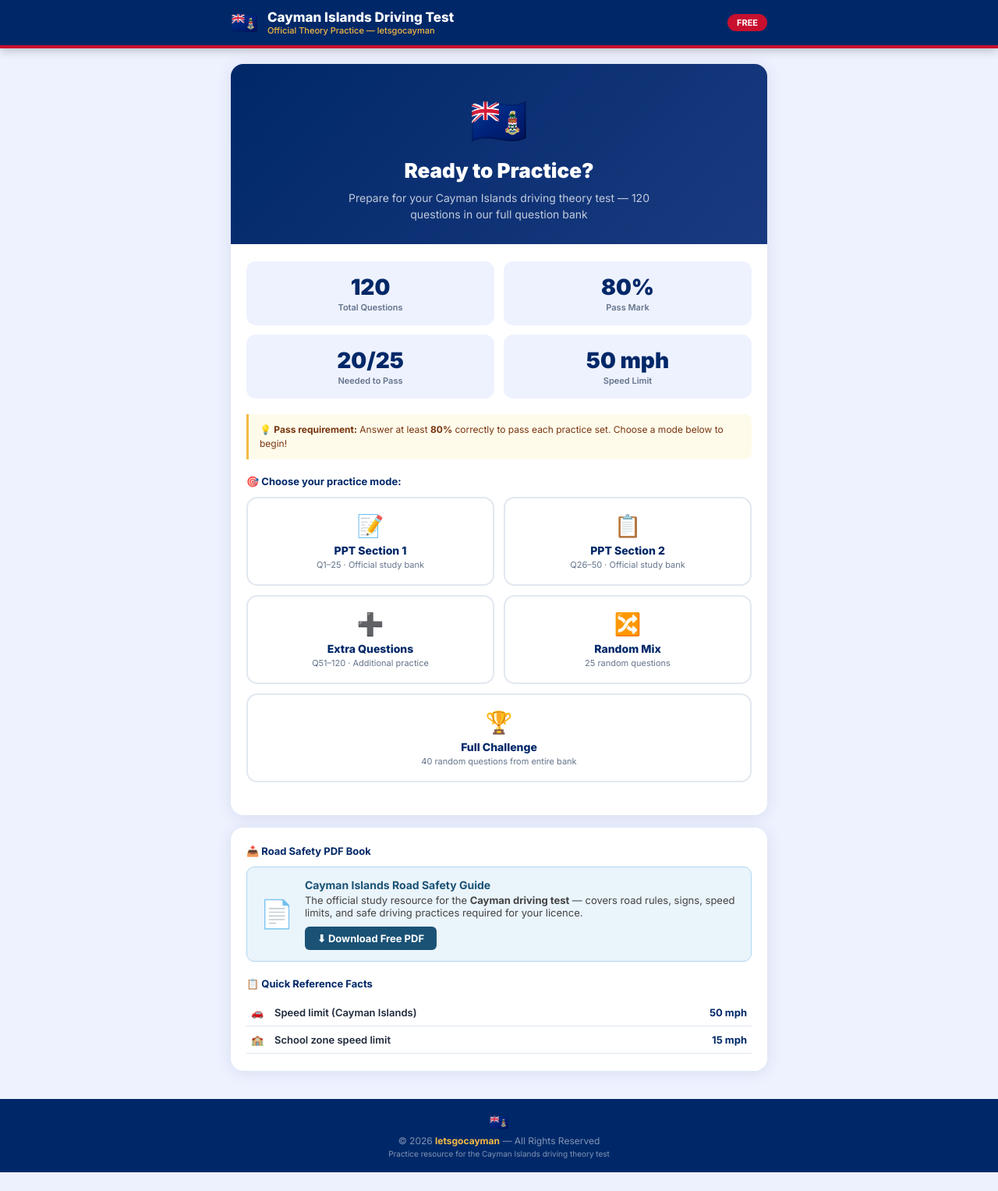
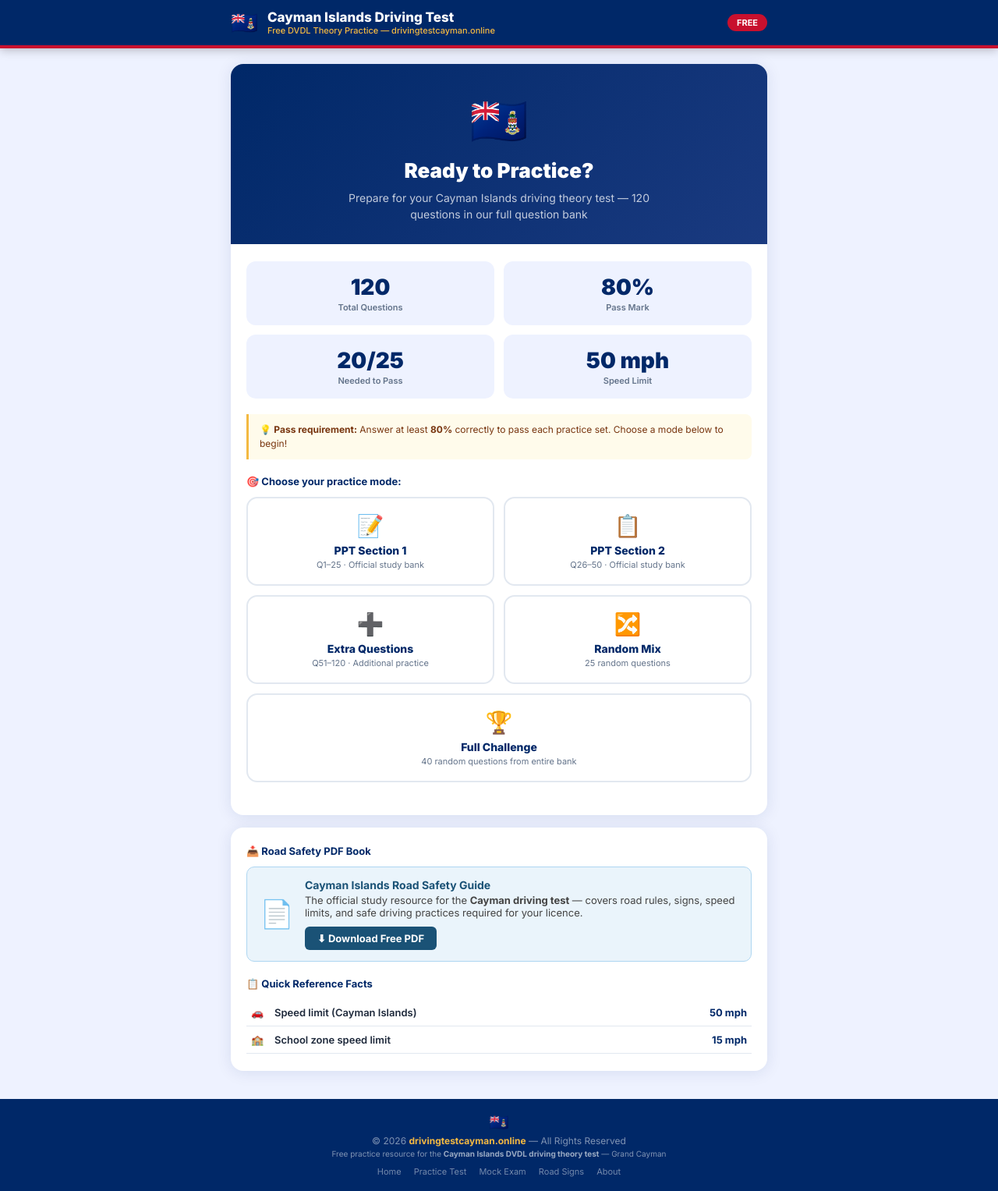
Before and after one commit to Saaleha95/driving_test_training, a Flask app: page / in a window 1280 px wide. Shown: the whole page at 78% size. Before the commit the page ends 1503 px from the top, so only its background shows below. Run offline with Flask 3, Linux system fonts and the light colour scheme.

Commit message:
Update base.html

```diff
--- a/templates/base.html
+++ b/templates/base.html
@@ -1,15 +1,107 @@
 <!DOCTYPE html>
-<html lang="en">
+<html lang="en-KY">
 <head>
 <meta charset="UTF-8">
 <meta name="viewport" content="width=device-width, initial-scale=1.0">
+
+<!-- Primary SEO -->
 <meta name="description" content="Free Cayman Islands driving theory test practice. Prepare for your Cayman driving test with real PPT-style questions, instant feedback, and a free road safety PDF guide.">
+<meta name="keywords" content="Cayman Islands driving test, DVDL theory test, Cayman driving licence, driving test practice Cayman, Grand Cayman driving exam, DVDL practice questions, Cayman road rules, drivingtestcayman">
+<meta name="author" content="drivingtestcayman.online">
+<meta name="robots" content="index, follow">
 <link rel="canonical" href="https://drivingtestcayman.online/">
+
+<!-- Performance -->
+<link rel="preconnect" href="https://fonts.googleapis.com">
+<link rel="preconnect" href="https://fonts.gstatic.com" crossorigin>
+<meta name="theme-color" content="#002868">
+
+<!-- Open Graph (Facebook, WhatsApp, LinkedIn) -->
+<meta property="og:type" content="website">
 <meta property="og:title" content="Cayman Driving Test - Free Practice Theory Test">
 <meta property="og:description" content="Free practice for the Cayman Islands driving theory test with real questions and instant feedback.">
 <meta property="og:url" content="https://drivingtestcayman.online/">
-<meta property="og:type" content="website">
+<meta property="og:site_name" content="Cayman Driving Test">
+<meta property="og:locale" content="en_KY">
+<meta property="og:image" content="https://drivingtestcayman.online/og-image.png">
+<meta property="og:image:width" content="1200">
+<meta property="og:image:height" content="630">
+<meta property="og:image:alt" content="Cayman Islands Driving Theory Test Practice">
+
+<!-- Twitter Card -->
+<meta name="twitter:card" content="summary_large_image">
+<meta name="twitter:title" content="Cayman Driving Test - Free Practice Theory Test">
+<meta name="twitter:description" content="Free practice for the Cayman Islands DVDL driving theory test. Real questions, instant feedback.">
+<meta name="twitter:image" content="https://drivingtestcayman.online/og-image.png">
+
+<!-- Google AdSense -->
 <meta name="google-adsense-account" content="ca-pub-5902518344335566">
+
+<!-- Structured Data -->
+<script type="application/ld+json">
+{
+  "@context": "https://schema.org",
+  "@type": "WebSite",
+  "name": "Cayman Driving Test",
+  "url": "https://drivingtestcayman.online",
+  "description": "Free Cayman Islands DVDL driving theory test practice resource",
+  "publisher": {
+    "@type": "Organization",
+    "name": "drivingtestcayman.online",
+    "url": "https://drivingtestcayman.online"
+  },
+  "potentialAction": {
+    "@type": "SearchAction",
+    "target": "https://drivingtestcayman.online/?q={search_term_string}",
+    "query-input": "required name=search_term_string"
+  }
+}
+</script>
+<script type="application/ld+json">
+{
+  "@context": "https://schema.org",
+  "@type": "Quiz",
+  "name": "Cayman Islands Driving Theory Test Practice",
+  "description": "Official-style practice questions for the Cayman Islands DVDL driving theory exam",
+  "educationalLevel": "beginner",
+  "inLanguage": "en",
+  "isAccessibleForFree": true,
+  "about": {
+    "@type": "Thing",
+    "name": "Cayman Islands Driving Licence (DVDL)"
+  },
+  "provider": {
+    "@type": "Organization",
+    "name": "drivingtestcayman.online",
+    "url": "https://drivingtestcayman.online"
+  }
+}
+</script>
+<script type="application/ld+json">
+{
+  "@context": "https://schema.org",
+  "@type": "FAQPage",
+  "mainEntity": [
+    {
+      "@type": "Question",
+      "name": "How do I get a Cayman Islands driving licence?",
+      "acceptedAnswer": {
+        "@type": "Answer",
+        "text": "To get a Cayman Islands driving licence, you must pass a theory test at the DVDL (Department of Vehicle and Drivers' Licensing) office in Grand Cayman. Practice with our free test to prepare."
+      }
+    },
+    {
+      "@type": "Question",
+      "name": "Is the Cayman driving theory test hard?",
+      "acceptedAnswer": {
+        "@type": "Answer",
+        "text": "The Cayman Islands DVDL theory test covers road signs, rules of the road, and road safety. With regular practice using our free questions, most people pass first time."
+      }
+    }
+  ]
+}
+</script>
+
 <title>{% block title %}Cayman Driving Test - Free Practice Theory Test for Cayman Islands{% endblock %}</title>
 <style>
   @import url('https://fonts.googleapis.com/css2?family=Inter:wght@400;500;600;700;800;900&display=swap');
@@ -46,6 +138,9 @@
   footer{background:var(--navy);text-align:center;padding:18px 16px;margin-top:auto}
   .footer-copy{font-size:12px;color:rgba(255,255,255,.5)}
   .footer-brand{color:var(--gold);font-weight:700}
+  .footer-nav{margin-top:10px;display:flex;justify-content:center;gap:16px;flex-wrap:wrap}
+  .footer-nav a{color:rgba(255,255,255,.45);font-size:11px;text-decoration:none;transition:color .15s}
+  .footer-nav a:hover{color:var(--gold)}
 
   /* Card */
   .card{background:#fff;border-radius:16px;overflow:hidden;box-shadow:0 2px 20px rgba(0,40,104,.10);margin-bottom:16px}
@@ -153,7 +248,7 @@
     <div class="header-flag">🇰🇾</div>
     <div class="header-text">
       <h1>Cayman Islands Driving Test</h1>
-      <p>Official Theory Practice — letsgocayman</p>
+      <p>Free DVDL Theory Practice — drivingtestcayman.online</p>
     </div>
     <div class="header-right">
       {% if show_home %}<a href="/" class="home-btn">🏠 Home</a>{% endif %}
@@ -168,8 +263,15 @@
 
 <footer>
   <div style="font-size:20px;margin-bottom:4px">🇰🇾</div>
-  <div class="footer-copy">© 2026 <span class="footer-brand">letsgocayman</span> — All Rights Reserved</div>
-  <div class="footer-copy" style="margin-top:3px;font-size:10px">Practice resource for the Cayman Islands driving theory test</div>
+  <div class="footer-copy">© 2026 <span class="footer-brand">drivingtestcayman.online</span> — All Rights Reserved</div>
+  <div class="footer-copy" style="margin-top:3px;font-size:10px">Free practice resource for the <strong style="color:rgba(255,255,255,.6)">Cayman Islands DVDL driving theory test</strong> — Grand Cayman</div>
+  <nav aria-label="Footer navigation" class="footer-nav">
+    <a href="/">Home</a>
+    <a href="/practice">Practice Test</a>
+    <a href="/mock-exam">Mock Exam</a>
+    <a href="/road-signs">Road Signs</a>
+    <a href="/about">About</a>
+  </nav>
 </footer>
 
 <script>
```
